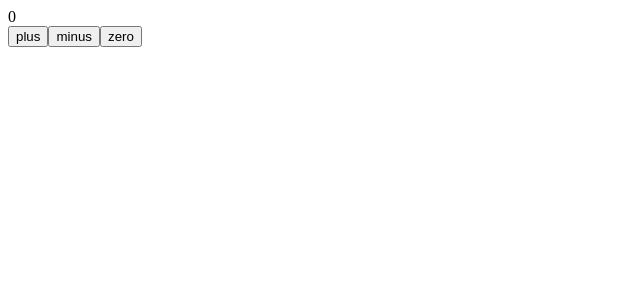
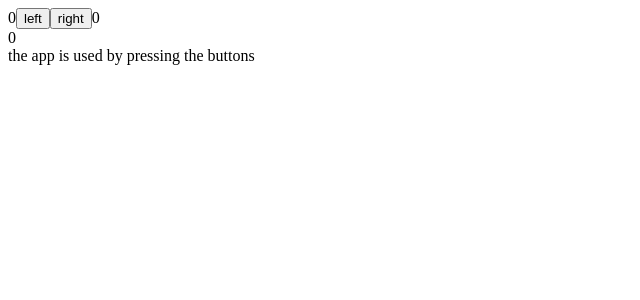
Before and after one commit to fengyxz/FullStackOpen, a React (Vite) app in the folder part1/: page / in a window 1280 px wide. Shown: the top 300 px of the page, without its empty margins (0-640 px from the left). Built offline with nearby package versions, Linux system fonts and the light colour scheme.

Commit message:
1205: part1.4 async

```diff
--- a/part1/src/App.jsx
+++ b/part1/src/App.jsx
@@ -1,36 +1,51 @@
-import {useState} from 'react'
+import { useState } from "react";
 
-const Display = ({counter}) => <div>{counter}</div>
+const History = (props) => {
+  const {allClicks} = props;
+  if(allClicks.length === 0){
+    return (<div>
+        the app is used by pressing the buttons
+    </div>)
+  }else{
+    return (<div>
+     button press history: {props.allClicks.join(' ')}
+    </div>
+    )
+  }
+}
+
+const App = () => {
+  const [left, setLeft] = useState(0)
+  const [right, setRight] = useState(0)
+  const [allClicks, setAll] = useState([])
+  const [total, setTotal] = useState(0)
 
 
-const Button = ({onSmash,text}) => <button onClick={onSmash}>{text}</button>
+  const handleLeftClick = () => {
+   setAll(allClicks.concat("L"))
+  const updatedLeft = left + 1;
+  setLeft(updatedLeft)
+  setTotal(updatedLeft+right)
+  };
 
-
-const App = () => {
-  const [counter,setCounter] = useState(0);
-
-  const increaseByOne = () => {
-    setCounter(counter+1)
-  }
-
-  const decreaseByOne = () => {
-    setCounter(counter-1);
-  }
-
-  const setToZero = () => {
-    setCounter(0)
-  }
+  const handleRightClick = () => {
+    setAll(allClicks.concat("R"))
+    const updatedRight = right + 1;
+    setRight(updatedRight)
+    setTotal(updatedRight+right)
+  };
 
   return (
     <div>
-      <Display counter={counter}/>
-      <Button onSmash={increaseByOne} text="plus"/>
-      <Button onSmash={decreaseByOne} text="minus"/>
-      <Button onSmash={setToZero} text="zero"/>
+    {left}
+    <button onClick={handleLeftClick}>left</button>
+    <button onClick={handleRightClick}>right</button>
+    {right}
+    {/* <p>{allClicks.join(' ')}</p> */}
+    <div>{total}</div>
+    <History allClicks={allClicks}/>
+  </div>
+  );
+};
 
-    </div>
-
-  )
-}
-
-export default App
+export default App;
```
